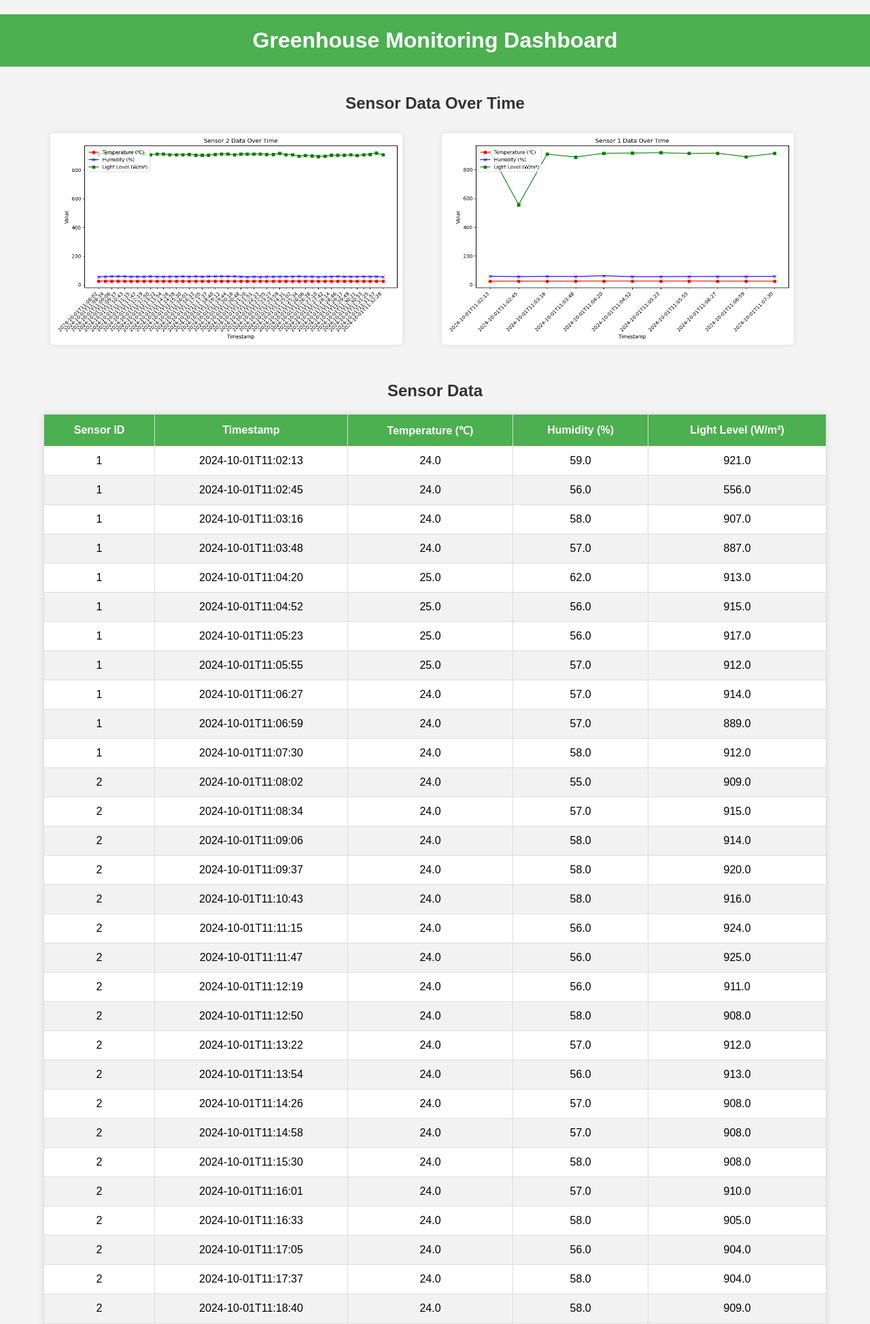
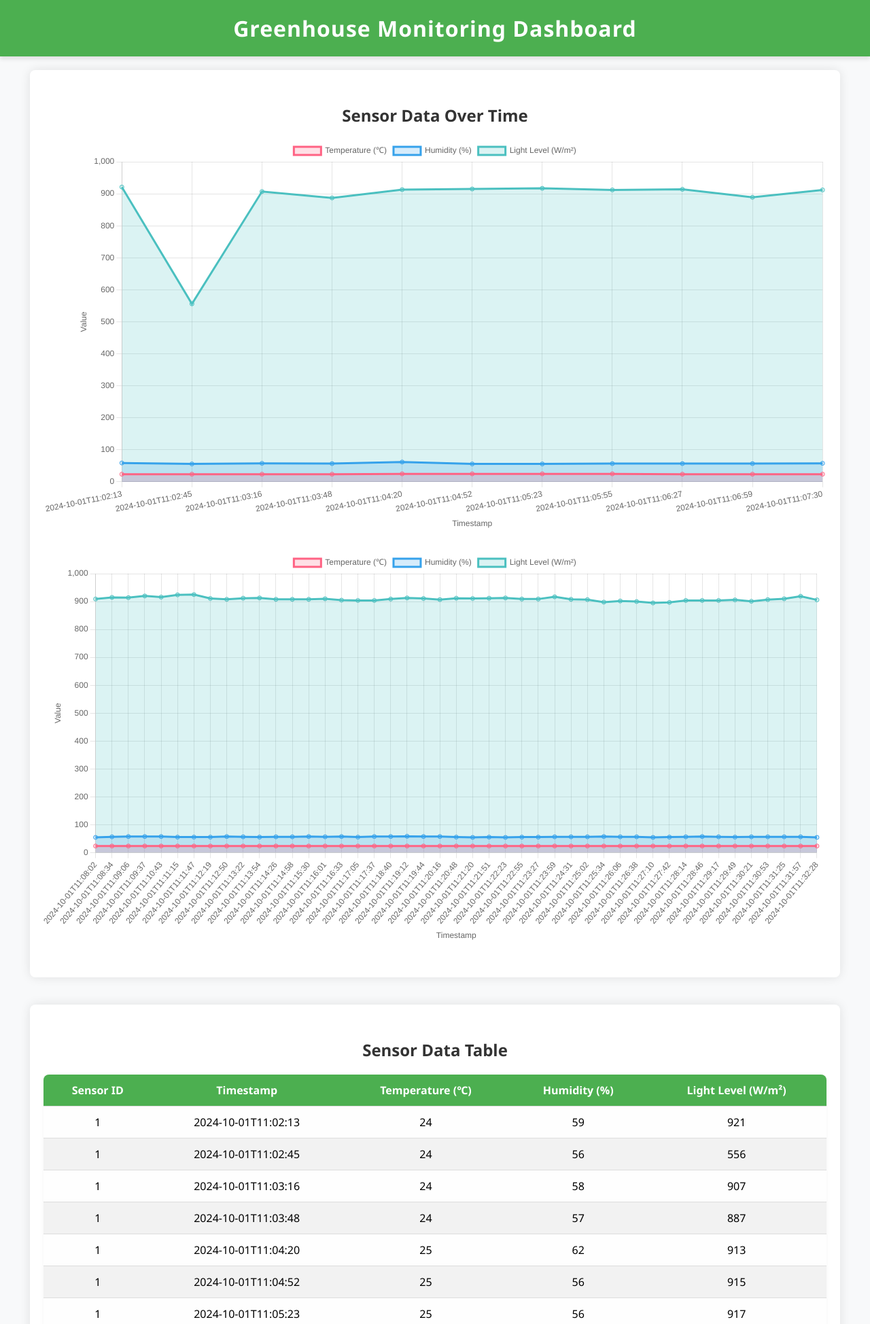
Before and after one commit to TechXTT/Uni, a Flask app: page / in a window 1280 px wide. Shown: the top 1948 px of the page at 68% size. Run offline with Flask 3, Linux system fonts and the light colour scheme; data comes from the database, SQL or seed files in the repository.

Commit message:
[ADD] Support for ChartJS

```diff
--- a/semester_1/Greenhouse/server/app.py
+++ b/semester_1/Greenhouse/server/app.py
@@ -1,92 +1,10 @@
-from flask import Flask, render_template, request, jsonify, url_for
-import os
-import random
-import datetime
+from flask import Flask, render_template, jsonify
 import sqlite3
-import matplotlib
-matplotlib.use('Agg')
-import matplotlib.pyplot as plt
 
 app = Flask(__name__)
 
-# Directory to save plots
-PLOT_DIR = 'static/plots'
-
-# Ensure the plot directory exists
-os.makedirs(PLOT_DIR, exist_ok=True)
-
-# Initialize the database
 DATABASE = 'sensor_data.db'
 
-def init_db():
-    with sqlite3.connect(DATABASE) as conn:
-        cursor = conn.cursor()
-        cursor.execute('''
-            CREATE TABLE IF NOT EXISTS sensor_data (
-                id INTEGER PRIMARY KEY AUTOINCREMENT,
-                sensor_id TEXT,
-                timestamp TEXT,
-                temperature REAL,
-                humidity REAL,
-                light_level REAL
-            )
-        ''')
-        conn.commit()
-
-init_db()
-
-# Home route to display sensor data and the graphs
-@app.route('/')
-def index():
-    sensor_data = get_sensor_data()
-    # Get a list of unique sensor IDs
-    sensor_ids = list(set([data['sensor_id'] for data in sensor_data]))
-    plot_urls = [url_for('static', filename=f'plots/sensor_{sensor_id}_plot.png') for sensor_id in sensor_ids]
-    plot_list = list(zip(sensor_ids, plot_urls))
-    return render_template('index.html', sensor_data=sensor_data, plot_urls=plot_list)
-
-@app.route('/sensor')
-def sensor():
-    sensor_id = request.args.get('id')
-    sensor_data = get_sensor_data()
-    sensor_specific_data = [data for data in sensor_data if data['sensor_id'] == sensor_id]
-    plot_url = url_for('static', filename=f'plots/sensor_{sensor_id}_plot.png')
-    return render_template('sensor.html', sensor_id=sensor_id, sensor_data=sensor_specific_data, plot_url=plot_url)
-
-# Route to handle sensor data sent via POST
-@app.route('/post_data', methods=['POST'])
-def post_data():
-    data = request.json
-    save_sensor_data(data)
-    create_sensor_plots()  # Create separate plots for each sensor
-    return jsonify({"status": "Data received"}), 200
-
-# Simulate random sensor data
-@app.route('/generate_fake_data')
-def generate_fake_data():
-    now = datetime.datetime.now().strftime("%m/%d/%Y, %H:%M:%S")
-    data = {
-        "sensor_id": str(random.randint(1, 3)),  # Random sensor ID between 1 and 3
-        "timestamp": now,
-        "temperature": round(random.uniform(15, 40), 2),
-        "humidity": round(random.uniform(0, 100), 2),
-        "light_level": round(random.uniform(0, 1000), 2)
-    }
-    save_sensor_data(data)
-    create_sensor_plots()
-    return jsonify(data)
-
-# Function to save sensor data to the database
-def save_sensor_data(data):
-    with sqlite3.connect(DATABASE) as conn:
-        cursor = conn.cursor()
-        cursor.execute('''
-            INSERT INTO sensor_data (sensor_id, timestamp, temperature, humidity, light_level)
-            VALUES (?, ?, ?, ?, ?)
-        ''', (data['sensor_id'], data['timestamp'], data['temperature'], data['humidity'], data['light_level']))
-        conn.commit()
-
-# Function to get sensor data from the database
 def get_sensor_data():
     with sqlite3.connect(DATABASE) as conn:
         cursor = conn.cursor()
@@ -104,44 +22,16 @@
         ]
     return sensor_data
 
-# Function to create plots for each sensor
-def create_sensor_plots():
-    sensor_data = get_sensor_data()
-    if not sensor_data:
-        return
+# Route to serve the main dashboard
+@app.route('/')
+def index():
+    return render_template('index.html')
 
-    # Get a list of unique sensor IDs
-    sensor_ids = list(set([data['sensor_id'] for data in sensor_data]))
-
-    for sensor_id in sensor_ids:
-        # Filter data for each sensor
-        sensor_specific_data = [data for data in sensor_data if data['sensor_id'] == sensor_id]
-
-        # Extract data for plotting
-        timestamps = [data['timestamp'] for data in sensor_specific_data]
-        temperatures = [float(data['temperature']) for data in sensor_specific_data]
-        humidities = [float(data['humidity']) for data in sensor_specific_data]
-        light_levels = [float(data['light_level']) for data in sensor_specific_data]
-
-        plt.figure(figsize=(10, 6))
-
-        # Plot temperature, humidity, and light level over time for this sensor
-        plt.plot(timestamps, temperatures, label='Temperature (℃)', color='r', marker='o')
-        plt.plot(timestamps, humidities, label='Humidity (%)', color='b', marker='x')
-        plt.plot(timestamps, light_levels, label='Light Level (W/m²)', color='g', marker='s')
-
-        # Formatting the plot
-        plt.xlabel('Timestamp')
-        plt.xticks(rotation=45, ha="right")  # Rotate x-axis labels
-        plt.ylabel('Value')
-        plt.title(f'Sensor {sensor_id} Data Over Time')
-        plt.legend(loc='upper left')
-        plt.tight_layout()
-
-        # Save the plot with a unique filename for this sensor
-        plot_filename = f'sensor_{sensor_id}_plot.png'
-        plt.savefig(os.path.join(PLOT_DIR, plot_filename))
-        plt.close()
+# API endpoint to get sensor data as JSON
+@app.route('/api/sensor_data')
+def sensor_data():
+    data = get_sensor_data()
+    return jsonify(data)
 
 if __name__ == '__main__':
     app.run(debug=True)
--- a/semester_1/Greenhouse/server/static/style.css
+++ b/semester_1/Greenhouse/server/static/style.css
@@ -1,44 +1,88 @@
+/* General Styles */
 body {
-    font-family: Arial, sans-serif;
+    font-family: 'Segoe UI', Tahoma, Geneva, Verdana, sans-serif;
     margin: 0;
     padding: 0;
-    background-color: #f4f4f4;
+    background-color: #f8f9fa;
 }
 
-h1, h2 {
+header {
+    background-color: #4CAF50;
+    padding: 20px;
     text-align: center;
-    color: #333;
+    color: white;
+    box-shadow: 0 4px 6px rgba(0, 0, 0, 0.1);
 }
 
 h1 {
-    padding: 20px;
-    background-color: #4CAF50;
-    color: white;
-    margin-bottom: 20px;
+    margin: 0;
+    font-size: 2em;
+    letter-spacing: 1px;
 }
 
 h2 {
-    margin-top: 40px;
+    margin-top: 30px;
+    margin-bottom: 20px;
+    text-align: center;
     color: #333;
+    font-size: 1.5em;
 }
 
 .container {
     width: 90%;
-    margin: 0 auto;
+    max-width: 1200px;
+    margin: 20px auto;
+    padding: 0 15px;
+    display: flex;
+    flex-direction: column;
+    align-items: center;
+}
+
+/* Chart Section */
+.chart-section {
+    width: 100%;
+    margin-bottom: 40px;
+    background-color: #fff;
+    padding: 20px;
+    box-shadow: 0px 0px 15px rgba(0, 0, 0, 0.1);
+    border-radius: 8px;
+}
+
+.chart-section canvas {
+    width: 100%;
+    height: 400px;
+    margin-top: 20px;
+}
+
+.chart-section h2 {
+    margin-bottom: 20px;
+}
+
+/* Table Section */
+.table-section {
+    width: 100%;
+    margin-bottom: 40px;
+    background-color: #fff;
+    padding: 20px;
+    box-shadow: 0px 0px 15px rgba(0, 0, 0, 0.1);
+    border-radius: 8px;
 }
 
 table {
     width: 100%;
     border-collapse: collapse;
-    margin: 20px 0;
-    background-color: white;
-    box-shadow: 0px 0px 10px rgba(0, 0, 0, 0.1);
+    margin-top: 20px;
+    font-size: 1em;
+    background-color: #fefefe;
+    box-shadow: 0 4px 6px rgba(0, 0, 0, 0.05);
+    border-radius: 8px;
+    overflow: hidden;
 }
 
 table th, table td {
     padding: 12px 15px;
     text-align: center;
-    border: 1px solid #ddd;
+    border-bottom: 1px solid #ddd;
 }
 
 table th {
@@ -55,38 +99,66 @@
     background-color: #f1f1f1;
 }
 
-.graph-container {
-    display: flex;
-    justify-content: space-between;
-    flex-wrap: nowrap;
-    margin-top: 20px;
-    overflow-x: auto; /* Allow scrolling if necessary */
+/* Table headers sticky on top for better UX on scroll */
+table thead {
+    position: sticky;
+    top: 0;
+    z-index: 10;
 }
 
-.graph-container img {
-    max-width: 30%; /* Set max width for images to stay on one line */
-    margin: 10px;
-    box-shadow: 0px 0px 10px rgba(0, 0, 0, 0.1);
-    border-radius: 5px;
+table th {
+    background-color: #4CAF50;
+    box-shadow: 0 2px 2px rgba(0, 0, 0, 0.1);
 }
 
+/* Footer Styles */
 footer {
     text-align: center;
     padding: 20px;
     background-color: #333;
     color: white;
-    margin-top: 20px;
+    margin-top: 40px;
+    box-shadow: 0px -4px 6px rgba(0, 0, 0, 0.1);
 }
 
-/* Responsive design */
-@media only screen {
-    .graph-container img {
-        flex-basis: 45%; /* Adjust image size for smaller screens */
-        max-width: 90%;
+footer p {
+    margin: 0;
+    font-size: 1em;
+}
+
+/* Media Queries for Responsiveness */
+@media (max-width: 768px) {
+    .chart-section canvas {
+        height: 300px;
+    }
+
+    table th, table td {
+        padding: 10px;
+    }
+
+    h1 {
+        font-size: 1.8em;
+    }
+
+    h2 {
+        font-size: 1.3em;
     }
 }
 
-/* Centering the graph-container */
-.graph-container {
-    justify-content: center;
+@media (max-width: 480px) {
+    .chart-section canvas {
+        height: 250px;
+    }
+
+    table th, table td {
+        padding: 8px;
+    }
+
+    h1 {
+        font-size: 1.6em;
+    }
+
+    h2 {
+        font-size: 1.2em;
+    }
 }
--- a/semester_1/Greenhouse/server/templates/index.html
+++ b/semester_1/Greenhouse/server/templates/index.html
@@ -5,24 +5,25 @@
     <meta name="viewport" content="width=device-width, initial-scale=1.0">
     <title>Greenhouse Monitoring Dashboard</title>
     <link rel="stylesheet" href="{{ url_for('static', filename='style.css') }}"> <!-- Link to the CSS file -->
+    <script src="https://cdn.jsdelivr.net/npm/chart.js"></script>
 </head>
 <body>
+    <header>
         <h1>Greenhouse Monitoring Dashboard</h1>
+    </header>
 
-    <div class="container">
+    <main class="container">
+        <!-- Section for Multiple Charts -->
+        <section class="chart-section">
+            <h2>Sensor Data Over Time</h2>
+            <div id="chartContainer">
+                <!-- Multiple canvases will be created here for each sensor -->
+            </div>
+        </section>
 
-        <!-- Display Plots for Each Sensor -->
-        <h2>Sensor Data Over Time</h2>
-        <div class="graph-container">
-            {% for sensor_id, plot_url in plot_urls %}
-                <a href="/sensor?id={{ sensor_id }}">
-                    <img src="{{ plot_url }}" alt="Sensor Data Graph">
-                </a>
-            {% endfor %}
-        </div>
-
-        <!-- Display Sensor Data in a Table -->
-        <h2>Sensor Data</h2>
+        <!-- Section for Table -->
+        <section class="table-section">
+            <h2>Sensor Data Table</h2>
             <table>
                 <thead>
                     <tr>
@@ -33,24 +34,137 @@
                         <th>Light Level (W/m²)</th>
                     </tr>
                 </thead>
-            <tbody>
-                {% for data in sensor_data %}
-                <tr>
-                    <td>{{ data.sensor_id }}</td>
-                    <td>{{ data.timestamp }}</td>
-                    <td>{{ data.temperature }}</td>
-                    <td>{{ data.humidity }}</td>
-                    <td>{{ data.light_level }}</td>
-                </tr>
-                {% endfor %}
+                <tbody id="sensorTableBody">
+                    <!-- Table rows will be populated by JavaScript -->
                 </tbody>
             </table>
-
-
-    </div>
+        </section>
+    </main>
 
     <footer>
         Greenhouse Monitoring System &copy; 2024
     </footer>
+
+    <script>
+        // Fetch sensor data from the API
+        async function fetchSensorData() {
+            const response = await fetch('/api/sensor_data');
+            const data = await response.json();
+            return data;
+        }
+
+        // Function to group sensor data by sensor_id
+        function groupBySensor(data) {
+            const groupedData = {};
+            data.forEach(entry => {
+                if (!groupedData[entry.sensor_id]) {
+                    groupedData[entry.sensor_id] = [];
+                }
+                groupedData[entry.sensor_id].push(entry);
+            });
+            return groupedData;
+        }
+
+        // Plot each sensor's data in separate charts
+        async function plotSensorData() {
+            const sensorData = await fetchSensorData();
+            const groupedData = groupBySensor(sensorData);
+            const chartContainer = document.getElementById('chartContainer');
+
+            // Clear any existing charts
+            chartContainer.innerHTML = "";
+
+            // Loop through each sensor group and create a canvas for each chart
+            Object.keys(groupedData).forEach(sensorId => {
+                // Create a new canvas element for each sensor
+                const canvas = document.createElement('canvas');
+                canvas.id = `sensorChart_${sensorId}`;
+                canvas.style.marginBottom = "30px";
+                chartContainer.appendChild(canvas);
+
+                // Extract data for charting
+                const sensorSpecificData = groupedData[sensorId];
+                const timestamps = sensorSpecificData.map(data => data.timestamp);
+                const temperatures = sensorSpecificData.map(data => data.temperature);
+                const humidities = sensorSpecificData.map(data => data.humidity);
+                const lightLevels = sensorSpecificData.map(data => data.light_level);
+
+                // Create the chart for this sensor
+                const ctx = canvas.getContext('2d');
+                new Chart(ctx, {
+                    type: 'line',
+                    data: {
+                        labels: timestamps,
+                        datasets: [
+                            {
+                                label: 'Temperature (℃)',
+                                data: temperatures,
+                                borderColor: 'rgba(255, 99, 132, 1)',
+                                backgroundColor: 'rgba(255, 99, 132, 0.2)',
+                                fill: true
+                            },
+                            {
+                                label: 'Humidity (%)',
+                                data: humidities,
+                                borderColor: 'rgba(54, 162, 235, 1)',
+                                backgroundColor: 'rgba(54, 162, 235, 0.2)',
+                                fill: true
+                            },
+                            {
+                                label: 'Light Level (W/m²)',
+                                data: lightLevels,
+                                borderColor: 'rgba(75, 192, 192, 1)',
+                                backgroundColor: 'rgba(75, 192, 192, 0.2)',
+                                fill: true
+                            }
+                        ]
+                    },
+                    options: {
+                        responsive: true,
+                        scales: {
+                            x: {
+                                title: {
+                                    display: true,
+                                    text: 'Timestamp'
+                                }
+                            },
+                            y: {
+                                title: {
+                                    display: true,
+                                    text: 'Value'
+                                }
+                            }
+                        }
+                    }
+                });
+            });
+        }
+
+        // Function to populate the table
+        async function populateSensorTable() {
+            const sensorData = await fetchSensorData();
+            const tableBody = document.getElementById('sensorTableBody');
+            tableBody.innerHTML = ""; // Clear the table body
+
+            // Populate the table rows with sensor data
+            sensorData.forEach(data => {
+                const row = `
+                    <tr>
+                        <td>${data.sensor_id}</td>
+                        <td>${data.timestamp}</td>
+                        <td>${data.temperature}</td>
+                        <td>${data.humidity}</td>
+                        <td>${data.light_level}</td>
+                    </tr>
+                `;
+                tableBody.innerHTML += row;
+            });
+        }
+
+        // Call the functions to plot sensor data and populate the table
+        plotSensorData();
+        populateSensorTable();
+    </script>
+
 </body>
 </html>
```
Lines whose indentation alone changed are shown as unchanged.
